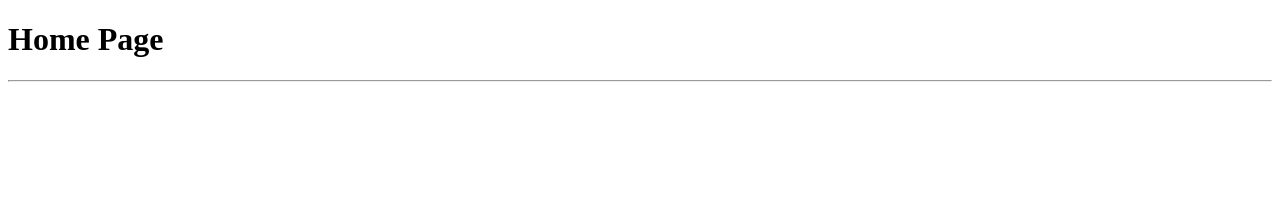
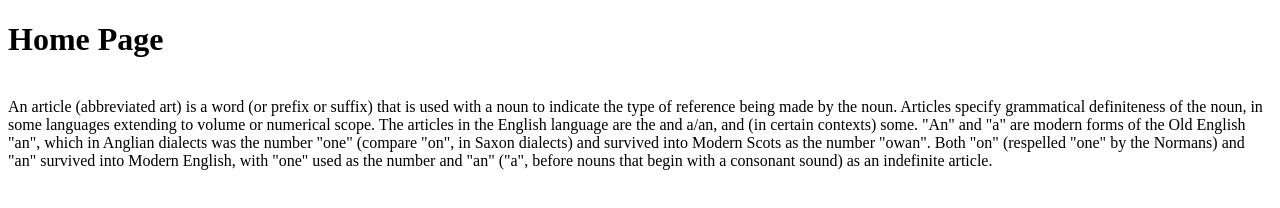
Before and after one commit to erag996/erag996.github.com, a plain HTML site: page index.html in a window 1280 px wide. Drawn offline with Linux system fonts and the light colour scheme.

Commit message:
Update index.html

```diff
--- a/index.html
+++ b/index.html
@@ -8,7 +8,10 @@
 
     <body>
         <h1><c>Home Page</c></h1>
-        <hr>
+        <br>
+        <artical>
+            An article (abbreviated art) is a word (or prefix or suffix) that is used with a noun to indicate the type of reference being made by the noun. Articles specify grammatical definiteness of the noun, in some languages extending to volume or numerical scope. The articles in the English language are the and a/an, and (in certain contexts) some. "An" and "a" are modern forms of the Old English "an", which in Anglian dialects was the number "one" (compare "on", in Saxon dialects) and survived into Modern Scots as the number "owan". Both "on" (respelled "one" by the Normans) and "an" survived into Modern English, with "one" used as the number and "an" ("a", before nouns that begin with a consonant sound) as an indefinite article.
+        </artical>
 
     </body>
 
```
